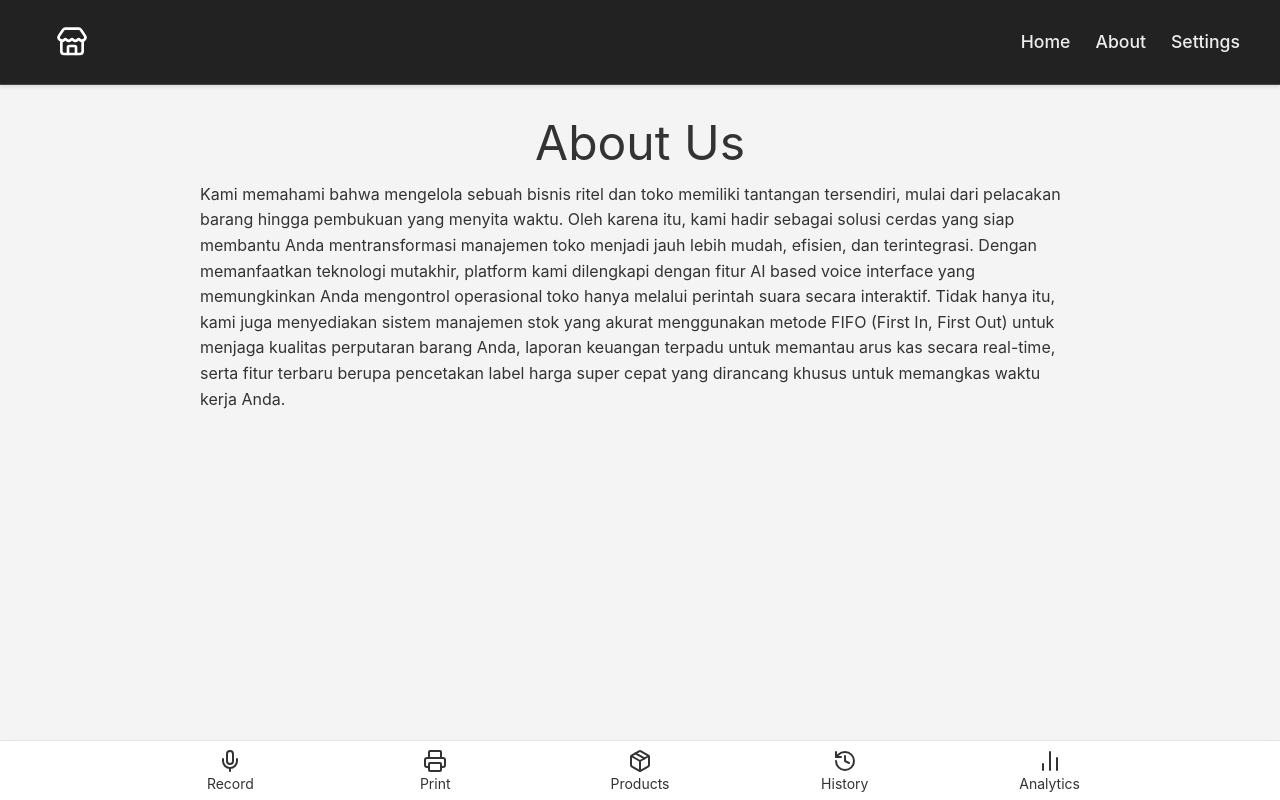
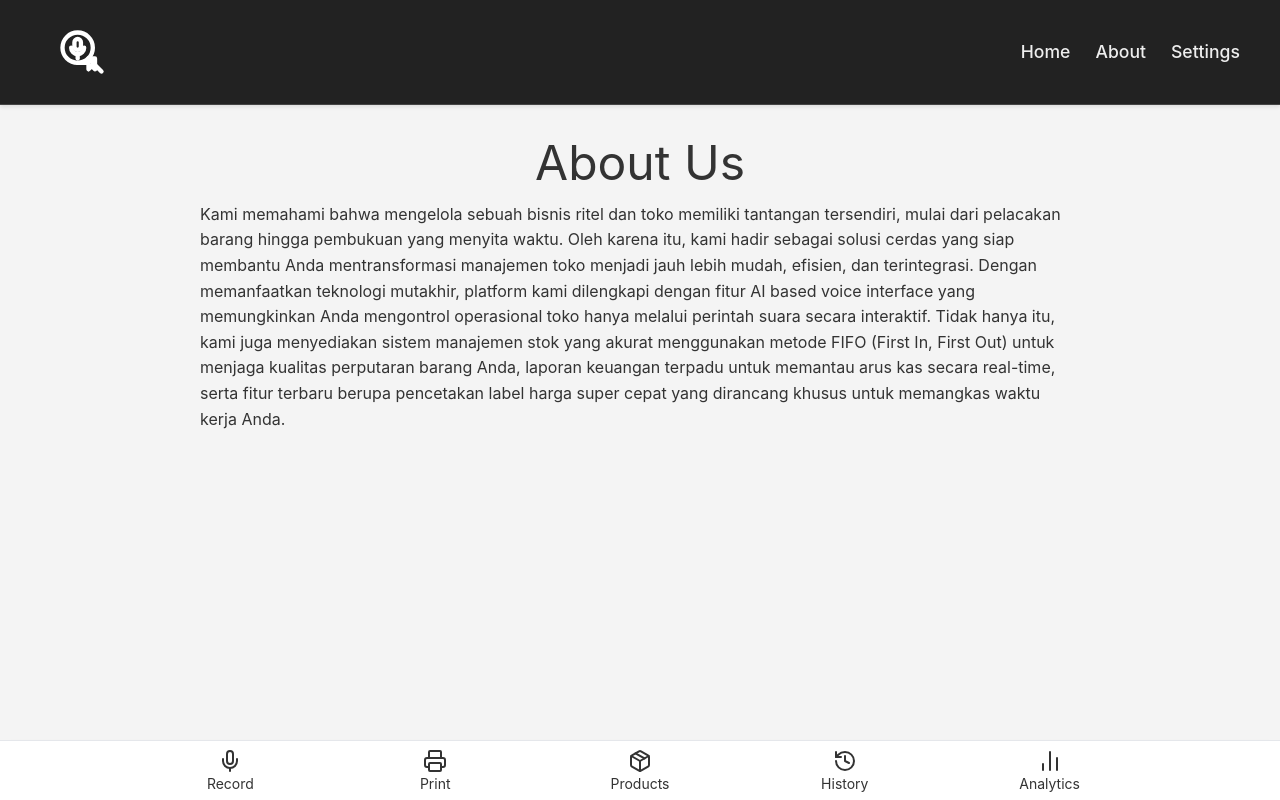
Before and after one commit to amahrkt/voice-invoice, a Next.js app: page /about in a window 1280 px wide. Built offline with nearby package versions, Linux system fonts and the light colour scheme.

Commit message:
Logo toko di menu utama, di ganti ke yang terbaru sekarang

```diff
--- a/src/components/Header.jsx
+++ b/src/components/Header.jsx
@@ -1,5 +1,6 @@
 import Link from "next/link";
-import { Store } from "lucide-react";
+// 1. Hapus impor Store dari lucide-react dan ganti dengan logo buatan kita
+import VocaStrukLogo from "./VocaStrukLogo";
 
 function Header() {
   return (
@@ -8,7 +9,8 @@ function Header() {
         <nav>
           <div className="logo flex items-center gap-2 p-4">
             <Link href="/">
-              <Store className="w-8 h-8 text-white" />
+              {/* 2. Gunakan VocaStrukLogo dengan ukuran 32px (setara w-8 h-8) dan warna putih */}
+              <VocaStrukLogo size={52} className="text-white" />
             </Link>
           </div>
           <div className="nav-links">
--- /dev/null
+++ b/src/components/VocaStrukLogo.jsx
@@ -0,0 +1,39 @@
+import React from 'react';
+
+// Komponen Logo Kustom VocaStruk
+// Perpaduan Ikon Cari, Mic Voice, dan Struk Kertas
+const VocaStrukLogo = ({ size = 24, className = "" }) => {
+  return (
+    <svg
+      xmlns="http://www.w3.org/2000/svg"
+      width={size}
+      height={size}
+      viewBox="0 0 24 24"
+      fill="none"
+      stroke="currentColor"
+      strokeWidth="2"
+      strokeLinecap="round"
+      strokeLinejoin="round"
+      className={className}
+    >
+      {/* 1. Ikon Pencarian - Lingkaran Utama */}
+      <circle cx="10" cy="10" r="7" />
+      {/* Gagang Pencarian yang dimodifikasi */}
+      <line x1="21" y1="21" x2="15" y2="15" />
+
+      {/* 2. Mikrofon (Mic) - Bagian Kapsul di dalam lingkaran */}
+      <path d="M8.5 7.5a1.5 1.5 0 0 1 3 0v2a1.5 1.5 0 0 1-3 0v-2z" />
+      {/* Bagian Bawah Mic */}
+      <path d="M7 10a3 3 0 0 0 6 0" />
+      {/* Stand Mic kecil */}
+      <line x1="10" x2="10" y1="13" y2="15" />
+
+      {/* 3. Struk (Receipt) - Terlihat menyatu dengan gagang pencarian di bawah */}
+      <path d="M15 15h3v5l-1.5-1.5L15 20v-5z" />
+      {/* Garis-garis tulisan kecil di struk */}
+      <path d="M10 17h5" />
+    </svg>
+  );
+};
+
+export default VocaStrukLogo;
```
